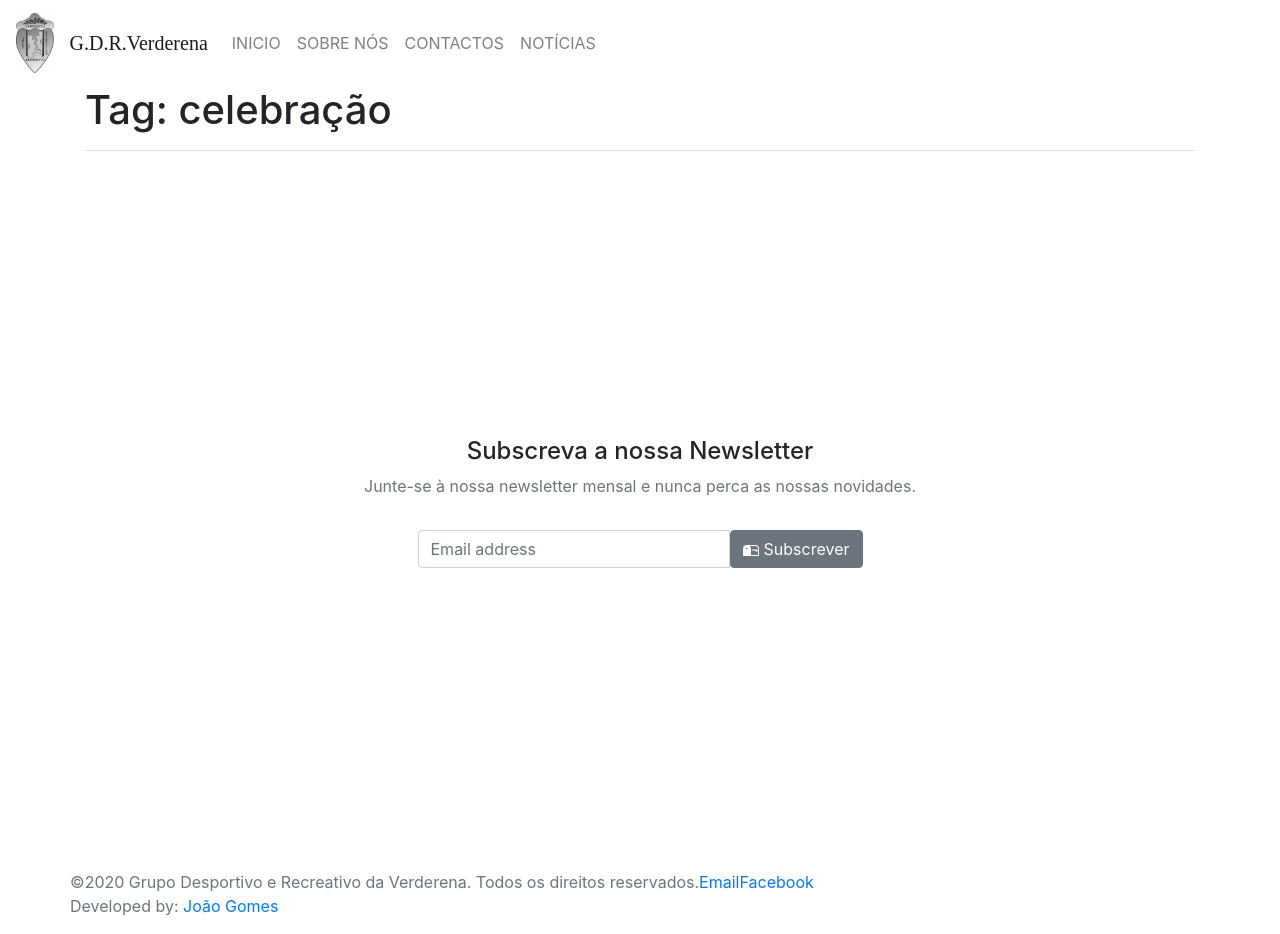
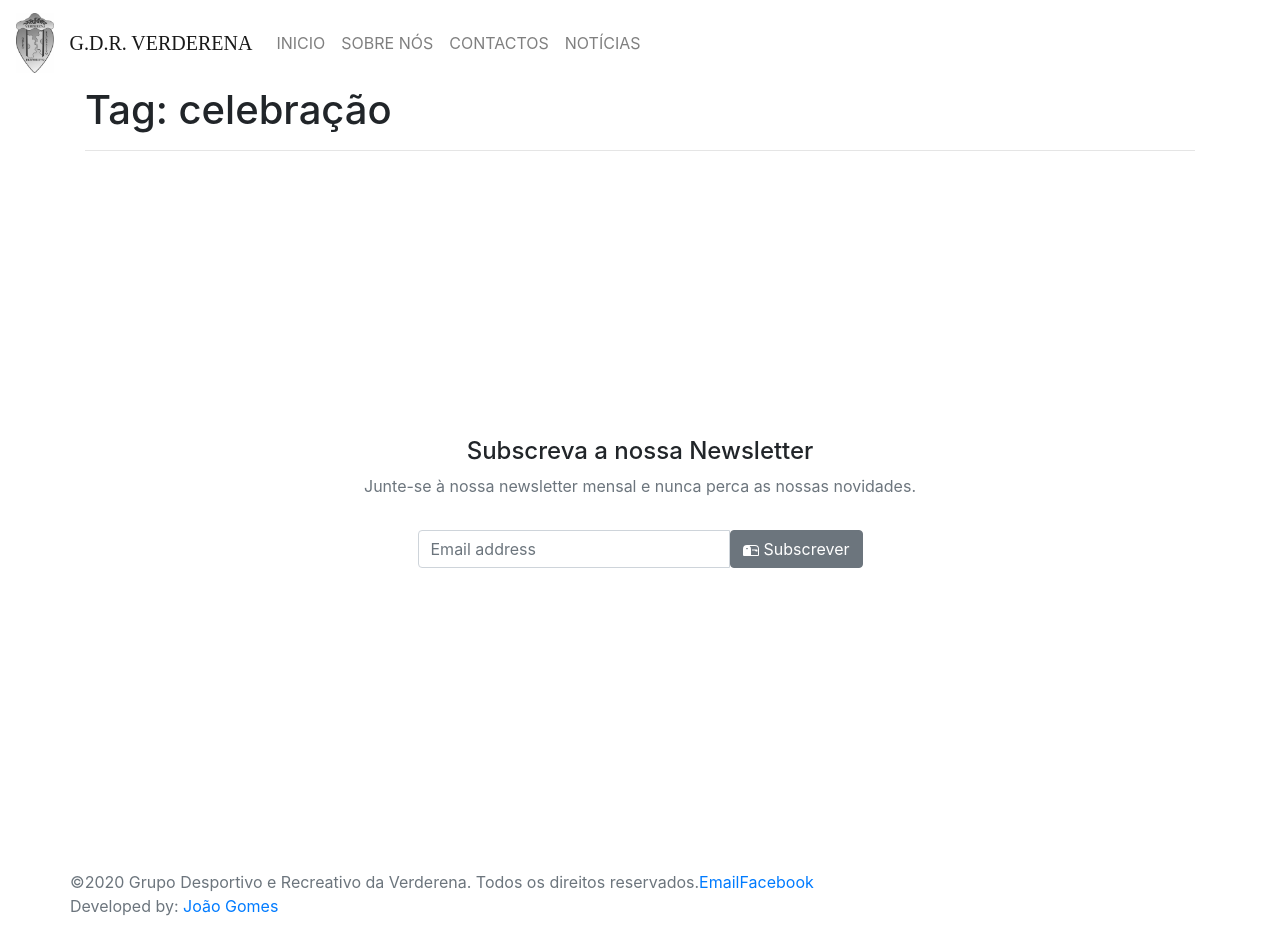
Before and after one commit to GDR-Verderena/gdr-verderena.github.io, a Jekyll site: the page built from tag/celebração.md, in a window 1280 px wide. Built offline with Jekyll 4.4.1, drawn with Linux system fonts in a browser that asks for light colours; some web fonts are replaced.

Commit message:
Update navbar.html

```diff
--- a/_includes/navbar.html
+++ b/_includes/navbar.html
@@ -4,7 +4,7 @@
       <img src="{{ url }}/assets/img/logo.jpg" width="37.5" height="60" class="d-inline-block align-top" alt="" draggable="false">
 
     </a>
-    <a class="navbar-brand " href="/">G.D.R.Verderena</a>
+    <a class="navbar-brand " href="/">G.D.R. VERDERENA</a>
     <button class="navbar-toggler  " type="button" data-toggle="collapse" data-target="#navbarTogglerDemo02"
       aria-controls="navbarTogglerDemo02" aria-expanded="false" aria-label="Toggle navigation">
       <span class="navbar-toggler-icon ">
```
